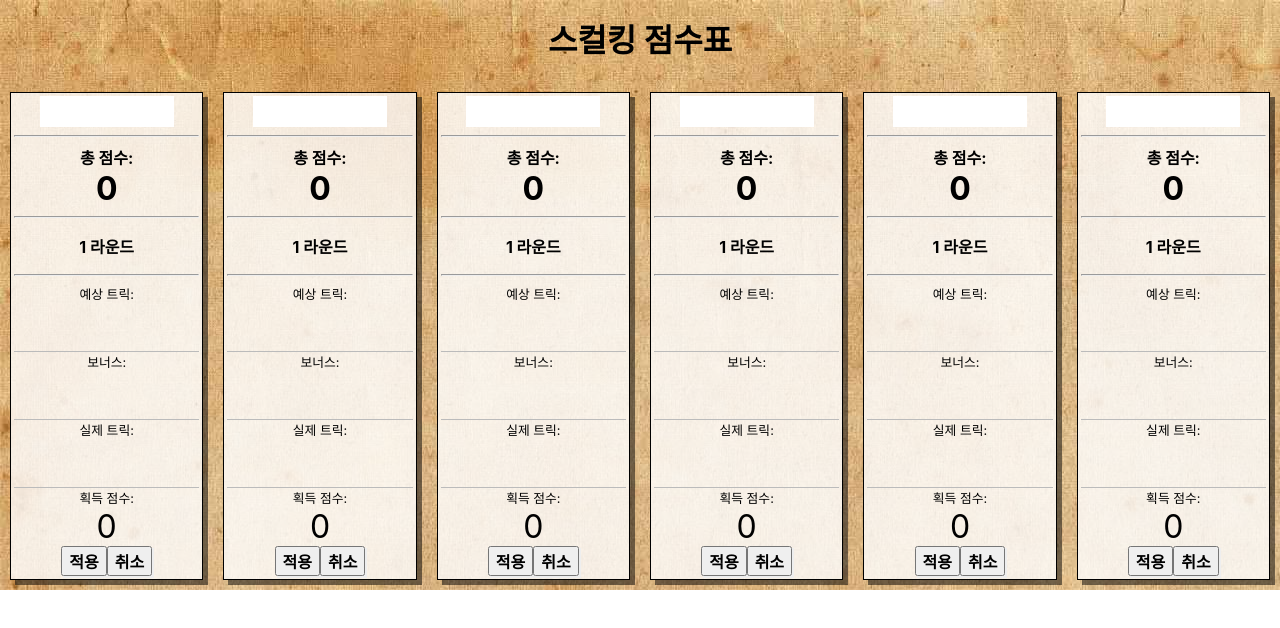
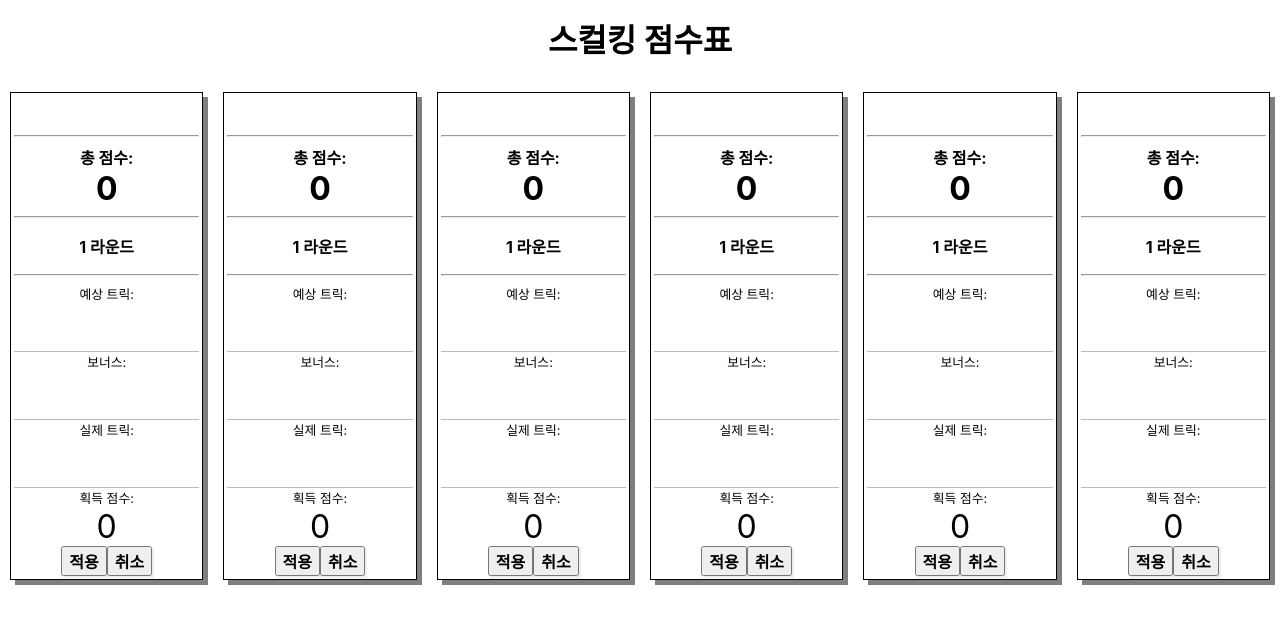
Before and after one commit to isaacdigs/skullking, a React (Create React App) app: page / in a window 1280 px wide. Shown: the top 628 px of the page. Built offline with nearby package versions, Linux system fonts and the light colour scheme.

Commit message:
undid the background, since I don't know how to properly handle styles in react

```diff
--- a/src/App.css
+++ b/src/App.css
@@ -1,7 +1,9 @@
-.App {
+/* .App {
   background-image: url(./skullkingBG.jpg);
+  min-height: 100%;
+  background-size: 100% 100%;
 }
-
+ */
 .appTitle {
   text-align: center;
   margin-top: 0;
--- a/src/Player/Player.js
+++ b/src/Player/Player.js
@@ -90,7 +90,7 @@ export default function Player() {
           trigger={<div className="menu-item"> {currentBonus} </div>}
           position="top"
           on="click"
-
+          closeOnDocumentClick
           mouseLeaveDelay={300}
           mouseEnterDelay={0}
           contentStyle={{ padding: "0px", border: "none" }}
```
